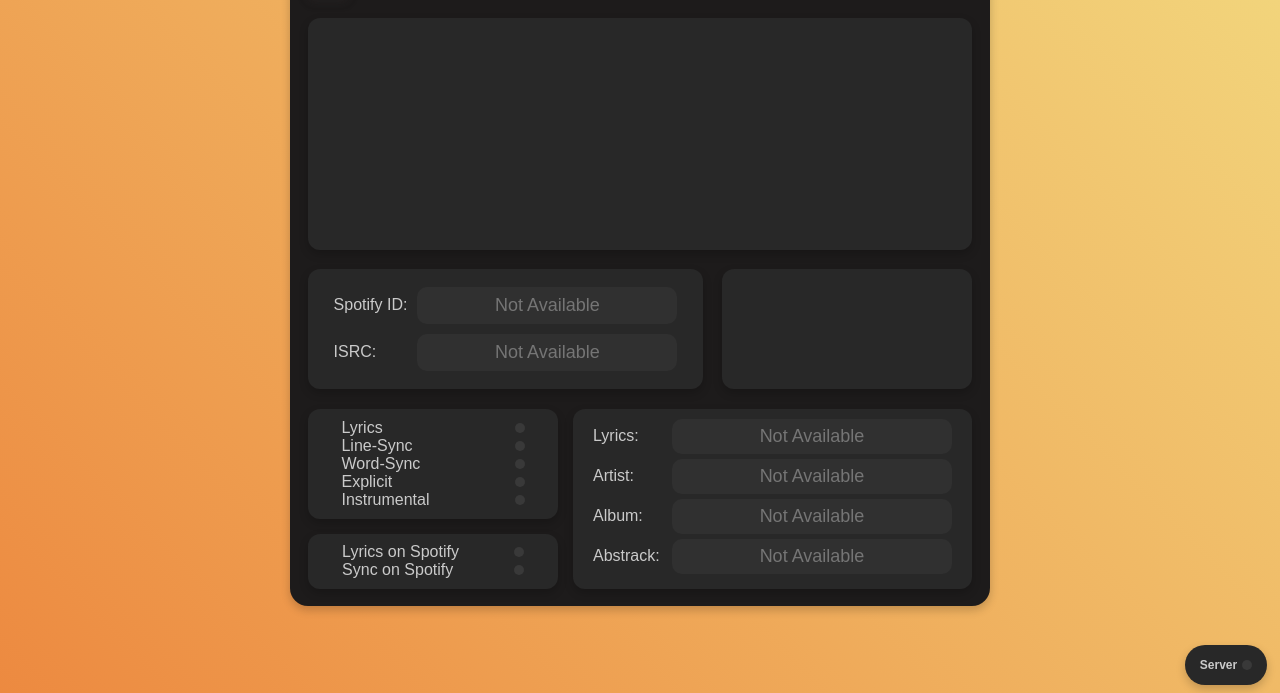
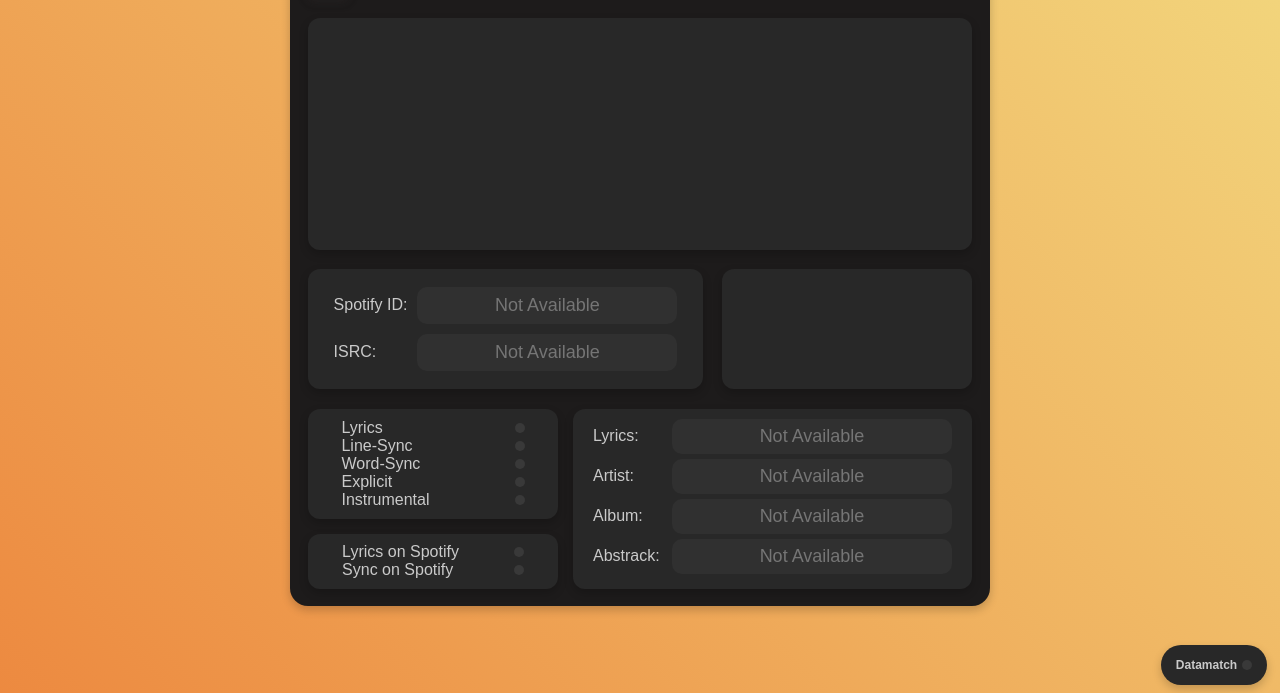
Before and after one commit to mwndl/songstats_encoded, a plain HTML site: page public/lyricsfinder.html in a window 1280 px wide. Shown: the part 107-800 px from the top of the page. Drawn offline with Linux system fonts and the light colour scheme.

Commit message:
Update lyricsfinder.html

```diff
--- a/public/lyricsfinder.html
+++ b/public/lyricsfinder.html
@@ -173,7 +173,7 @@
             </div>
         </div>
         <div class="requests_conter">
-            <p id="requests_counter_text">Server</p>
+            <p id="requests_counter_text">Datamatch</p>
             <div id="requests_counter_status" class="requests_counter_status status-gray" title="Datamatch Server"></div>
         </div>
     </body>
```
